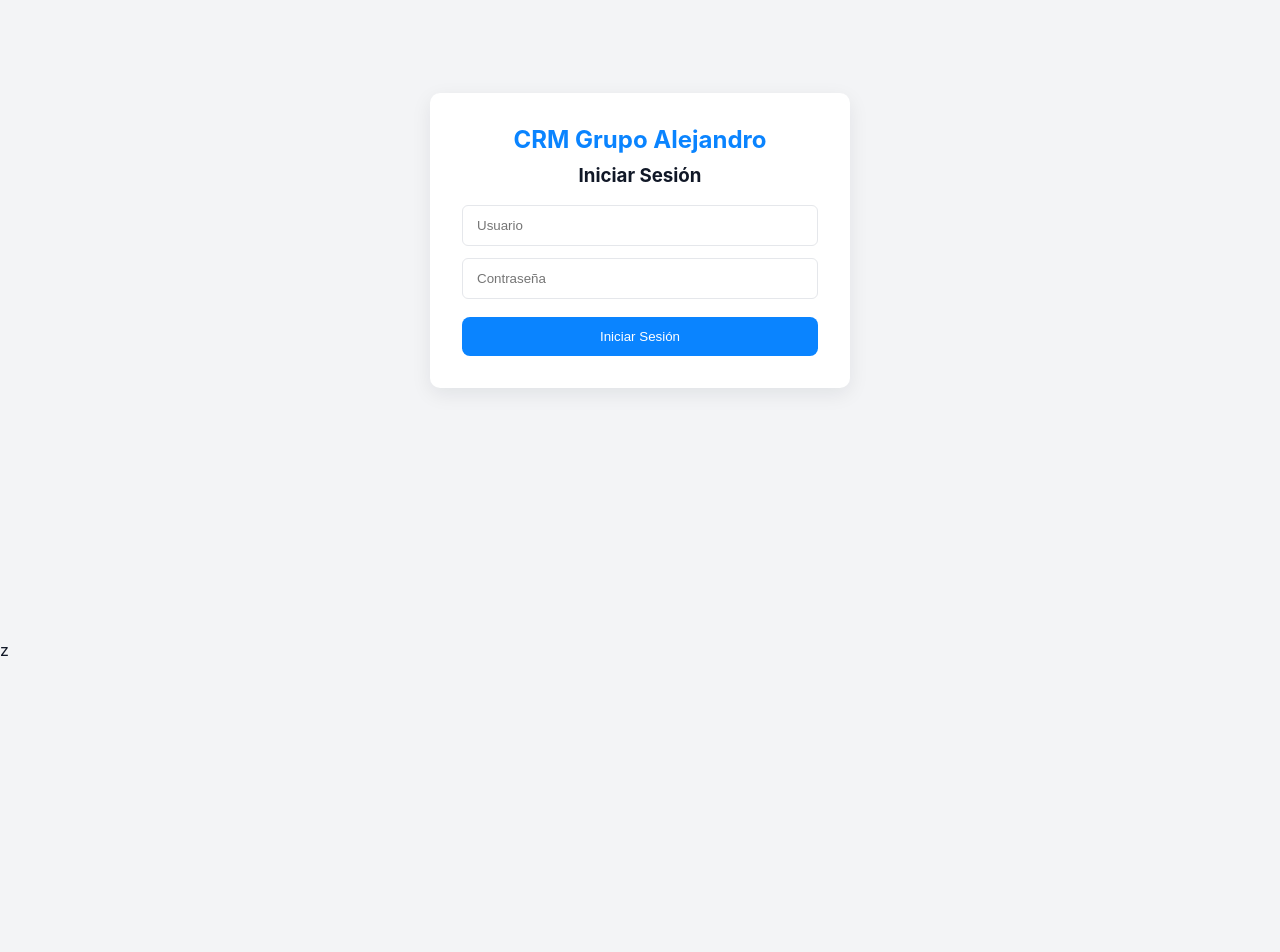
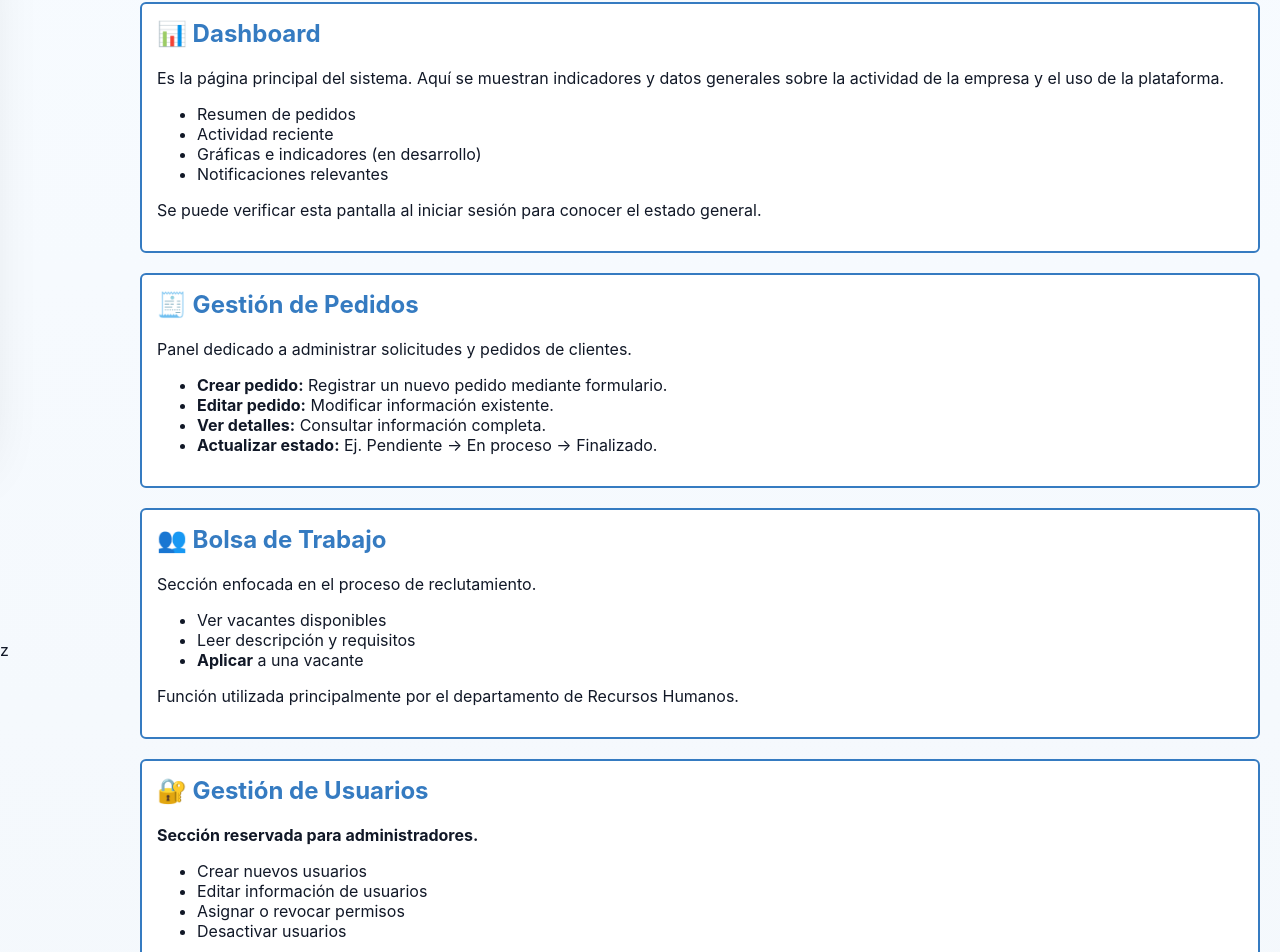
Before and after one commit to afdl59/SistemasWeb, a React (Vite) app in the folder frontend/: page /manualUso in a window 1280 px wide. Before the commit this address led to /login. Shown: the part 160-1112 px from the top of the page. Before the commit the page ends 820 px from the top, so only its background shows below. Built offline with nearby package versions, Linux system fonts and the light colour scheme.

Commit message:
manual de uso

```diff
--- a/frontend/src/components/SideMenu.jsx
+++ b/frontend/src/components/SideMenu.jsx
@@ -2,6 +2,7 @@ import React, { useEffect, useRef, useState } from 'react'
 import { useNavigate } from 'react-router-dom'
 import './SideMenu.css'
 import BolsaTrabajo from '../views/BolsaTrabajo'
+import ManualUso from '../views/ManualUso'
 
 export default function SideMenu() {
   const [open, setOpen] = useState(false)
@@ -33,6 +34,11 @@ export default function SideMenu() {
     setOpen(false)
   }
 
+  const manualUso = () => {
+    navigate('/manualUso')
+    setOpen(false)
+  }
+
   return (
     <>
       <button className={`burger-btn ${open ? 'open' : ''}`} onClick={toggle} aria-label="Abrir menú">
@@ -54,13 +60,13 @@ export default function SideMenu() {
           </div>
 
           <nav className="menu-list">
-            <button className="menu-item">Dashboard</button>
-            <button className="menu-item">Gestión de Pedidos</button>
-            <button className="menu-item" onClick={bolsaTrabajo}>Bolsa de Trabajo</button>
-            <button className="menu-item">Gestión de Usuarios</button>
-            <button className="menu-item">Líneas de Negocio</button>
-            <button className="menu-item">Manual de Uso</button>
-            <button className="menu-item">Configuración</button>
+            <button className="menu-item">📊Dashboard</button>
+            <button className="menu-item">🧾Gestión de Pedidos</button>
+            <button className="menu-item" onClick={bolsaTrabajo}>👥Bolsa de Trabajo</button>
+            <button className="menu-item">🔐Gestión de Usuarios</button>
+            <button className="menu-item">🏢Líneas de Negocio</button>
+            <button className="menu-item" onClick={manualUso}>📘Manual de Uso</button>
+            <button className="menu-item">⚙️Configuración</button>
           </nav>
 
           <div className="menu-actions">
--- a/frontend/src/routes/index.jsx
+++ b/frontend/src/routes/index.jsx
@@ -3,6 +3,7 @@ import { BrowserRouter, Routes, Route, Navigate } from 'react-router-dom'
 import Login from '../views/Login'
 import Landing from '../views/Landing'
 import BolsaTrabajo from '../views/BolsaTrabajo'
+import ManualUso from '../views/ManualUso'
 
 export default function RoutesApp() {
 	return (
@@ -12,6 +13,8 @@ export default function RoutesApp() {
 				<Route path="/login" element={<Login />} />
 				<Route path="/landing" element={<Landing />} />
 				<Route path="/bolsaTrabajo" element={<BolsaTrabajo />} />
+				<Route path="/manualUso" element={<ManualUso />} />
+
 
 
 				<Route path="/" element={<Navigate to="/login" replace />} />
--- /dev/null
+++ b/frontend/src/views/ManualUso.css
@@ -0,0 +1,29 @@
+.manualUso-page{
+  min-height:100vh;
+  background:linear-gradient(180deg,#f7fbff,#f3f7fb);
+  display: flex;
+}
+
+.manualUso-content{
+  width:100%;
+  margin-left:120px;
+  padding: 20px;
+}
+
+.manual-section{
+  border:2px solid rgb(53,123,193);
+  padding:15px;
+  margin:20px 0;
+  background:white;
+  border-radius:6px;
+}
+
+.manual-section h2{
+  margin-top:0;
+  color:rgb(53,123,193);
+}
+
+.note{
+  font-style:italic;
+  color:gray;
+}
--- /dev/null
+++ b/frontend/src/views/ManualUso.jsx
@@ -0,0 +1,97 @@
+import React from 'react'
+import SideMenu from '../components/SideMenu'
+import './ManualUso.css'
+
+export default function ManualUso() {
+
+  return (
+    <div className="manualUso-page">
+
+      <SideMenu />
+
+      <div className="manualUso-content">
+        <h1>Manual de Uso del CRM</h1>
+
+        <p>
+            Bienvenido al manual de uso del CRM. Aquí encontrarás una guía
+            completa sobre las funcionalidades disponibles y cómo utilizarlas de manera efectiva.
+        </p>
+
+        <section className="manual-section">
+          <h2>📊 Dashboard</h2>
+          <p>
+            Es la página principal del sistema. Aquí se muestran indicadores y datos generales
+            sobre la actividad de la empresa y el uso de la plataforma.
+          </p>
+          <ul>
+            <li>Resumen de pedidos</li>
+            <li>Actividad reciente</li>
+            <li>Gráficas e indicadores (en desarrollo)</li>
+            <li>Notificaciones relevantes</li>
+          </ul>
+          <p>Se puede verificar esta pantalla al iniciar sesión para conocer el estado general.</p>
+        </section>
+
+        <section className="manual-section">
+          <h2>🧾 Gestión de Pedidos</h2>
+          <p>Panel dedicado a administrar solicitudes y pedidos de clientes.</p>
+          <ul>
+            <li><strong>Crear pedido:</strong> Registrar un nuevo pedido mediante formulario.</li>
+            <li><strong>Editar pedido:</strong> Modificar información existente.</li>
+            <li><strong>Ver detalles:</strong> Consultar información completa.</li>
+            <li><strong>Actualizar estado:</strong> Ej. Pendiente → En proceso → Finalizado.</li>
+          </ul>
+        </section>
+
+        <section className="manual-section">
+          <h2>👥 Bolsa de Trabajo</h2>
+          <p>Sección enfocada en el proceso de reclutamiento.</p>
+          <ul>
+            <li>Ver vacantes disponibles</li>
+            <li>Leer descripción y requisitos</li>
+            <li><strong>Aplicar</strong> a una vacante</li>
+          </ul>
+          <p>Función utilizada principalmente por el departamento de Recursos Humanos.</p>
+        </section>
+
+        <section className="manual-section">
+          <h2>🔐 Gestión de Usuarios</h2>
+          <p><strong>Sección reservada para administradores.</strong></p>
+          <ul>
+            <li>Crear nuevos usuarios</li>
+            <li>Editar información de usuarios</li>
+            <li>Asignar o revocar permisos</li>
+            <li>Desactivar usuarios</li>
+          </ul>
+        </section>
+
+        <section className="manual-section">
+          <h2>🏢 Líneas de Negocio</h2>
+          <p>Permite administrar las diferentes áreas y servicios de la empresa.</p>
+          <ul>
+            <li>Ver líneas de negocio registradas</li>
+            <li>Crear nuevas áreas (próximamente)</li>
+            <li>Actualizar información (en desarrollo)</li>
+          </ul>
+        </section>
+
+        <section className="manual-section">
+          <h2>📘 Manual de Uso</h2>
+          <p>
+            Ested está aqui 📍
+          </p>
+        </section>
+
+        <section className="manual-section">
+          <h2>⚙️ Configuración</h2>
+          <p>Opciones generales para personalizar o administrar el sistema.</p>
+          <ul>
+            <li>Modificar datos personales</li>
+            <li>Cambiar contraseña</li>
+            <li>Ajustes generales del CRM (en desarrollo)</li>
+          </ul>
+        </section>
+      </div>
+    </div>
+  )
+}
```
